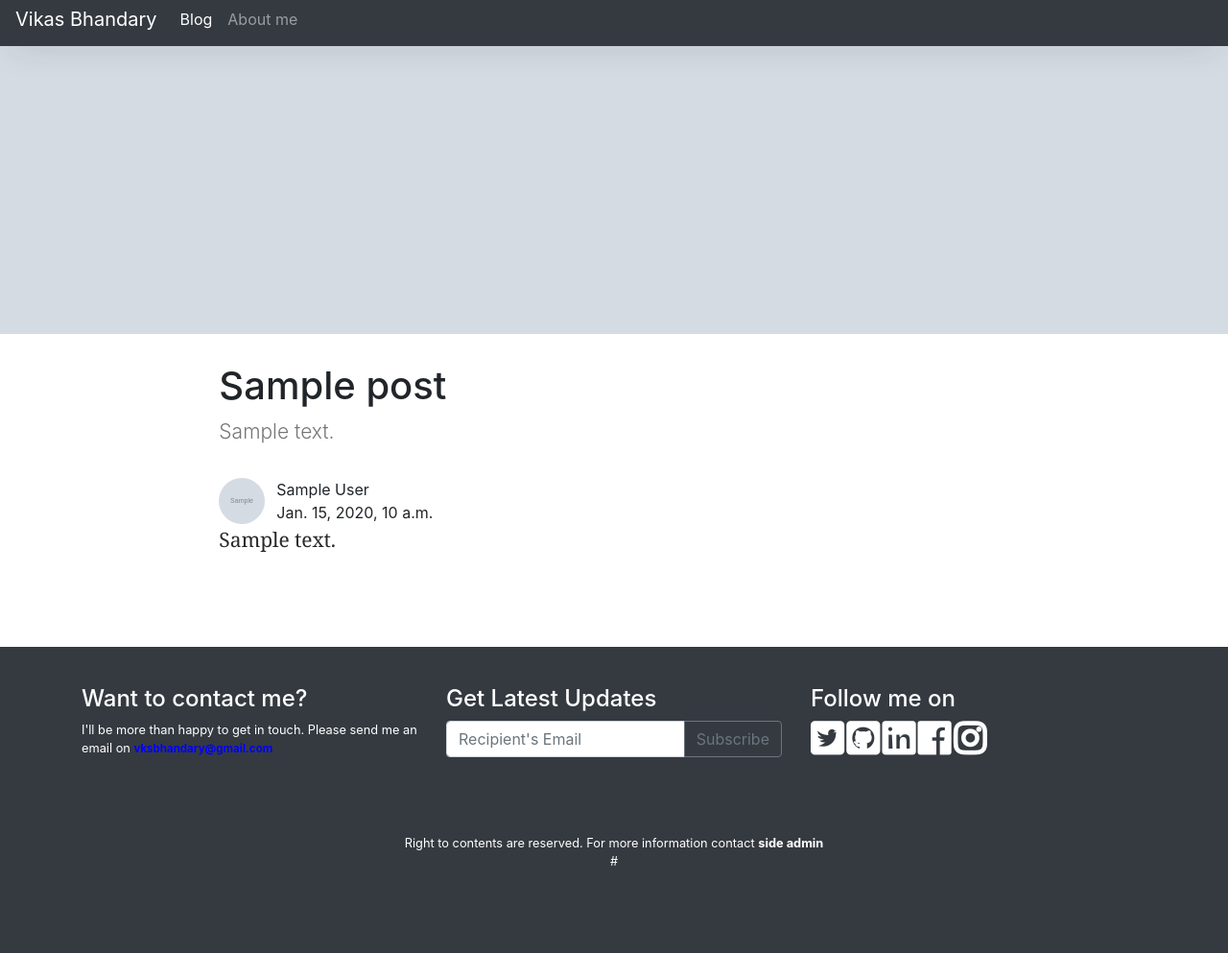
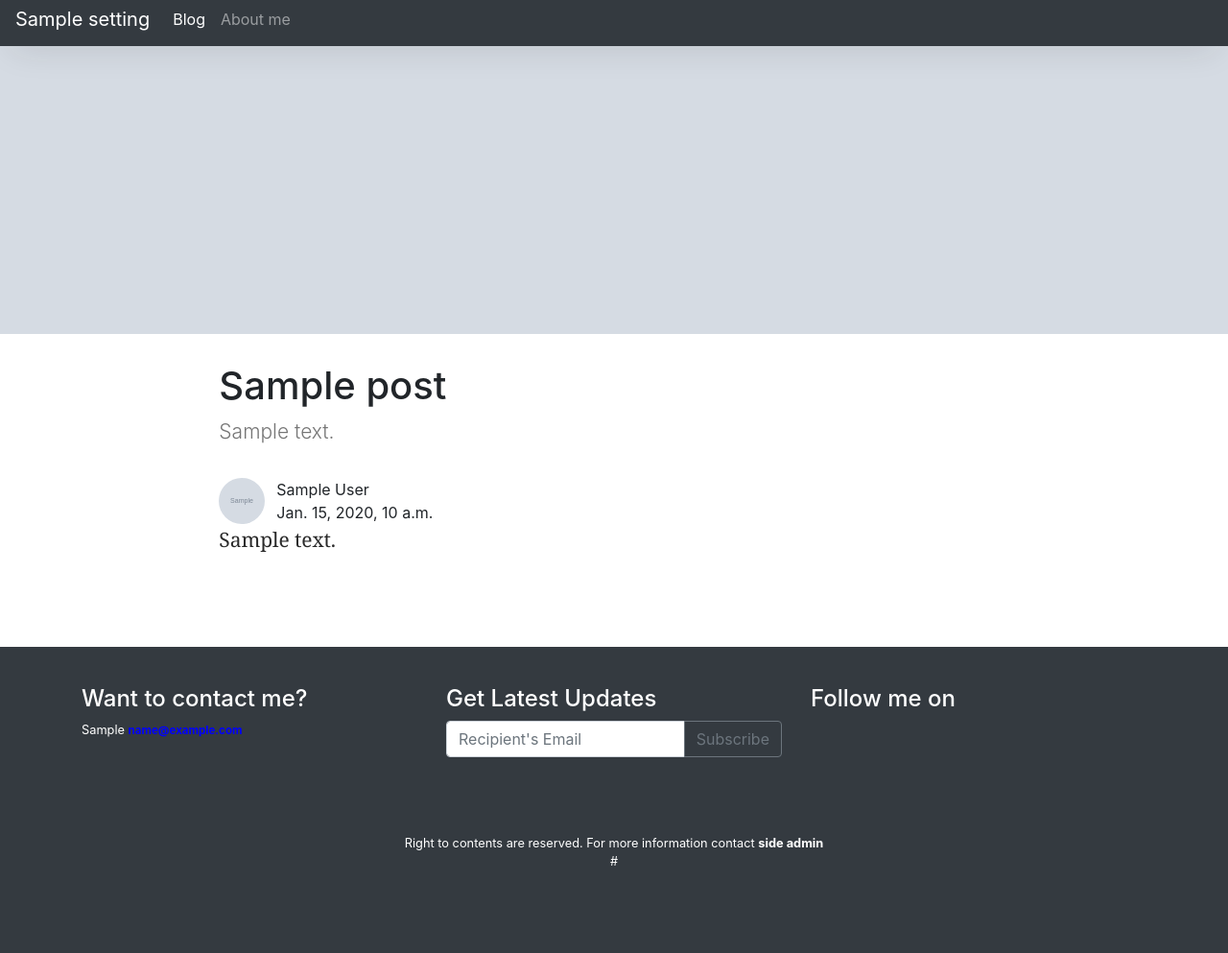
Before and after one commit to vksbhandary/django-portfolio, a Django app: template templates/blog.html in a window 1280 px wide. Shown: the whole page at 96% size. Run offline with Django 3.2, Linux system fonts and the light colour scheme; the template is opened without the code that fills it: most values are stand-ins (such as "Sample title", 1, 10 or a date in 2020); grey boxes marked "Sample" are stand-in pictures; some libraries are stand-ins or nearby versions.

Commit message:
made template's social links & site name dynamic

```diff
--- a/static/css/blog.css
+++ b/static/css/blog.css
@@ -32,13 +32,12 @@ h2.blog-head{
 
 .post > div.desc > h2{
     font-family: "Roboto Slab", sans-serif;
-    font-size: 1.1em;
+    font-size: 1.8em;
     font-weight: 700;
 }
 .post > div.desc > p{
   font-style: normal;
   text-align: justify;
-  font-size: .8em;
   font-weight: 300;
 }
 
--- a/templates/base.html
+++ b/templates/base.html
@@ -3,7 +3,13 @@
 <html lang="en">
     <head>
         {% block sitetitle %}
-         <title> {{ site.title|default:"Vikas Bhandary" }}  </title>
+        {% if setting %}
+        <title> {{ setting.sitetitle }}  </title>
+
+        {% else %}
+        <title> Vikas Bhandary  </title>
+        {% endif %}
+
         {% endblock %}
         <link rel="stylesheet" href="//stackpath.bootstrapcdn.com/bootstrap/4.2.1/css/bootstrap.min.css" integrity="sha384-GJzZqFGwb1QTTN6wy59ffF1BuGJpLSa9DkKMp0DgiMDm4iYMj70gZWKYbI706tWS" crossorigin="anonymous">
         <link rel="stylesheet" href="{% static 'css/style.css' %}">
@@ -24,7 +30,13 @@
       <header>
       <nav class="navbar bar-default fixed-top navbar-expand-sm navbar-dark bg-dark">
 
-          <a class="navbar-brand" href="/">Vikas Bhandary</a>
+          <a class="navbar-brand" href="/">
+            {% if setting %}
+            {{ setting.sitetitle }}
+            {% else %}
+            Vikas Bhandary
+            {% endif %}
+          </a>
           <button class="navbar-toggler" type="button" data-toggle="collapse" data-target="#navbarSupportedContent" aria-controls="navbarSupportedContent" aria-expanded="false" aria-label="Toggle navigation">
             <span class="navbar-toggler-icon"></span>
           </button>
@@ -55,8 +67,20 @@
                <div class="row">
                   <div class="col-md-12 col-lg-4">
                       <h4>Want to contact me?</h4>
-                      <p> I'll be more than happy to get in touch. Please send me an email on
-                        <a class="phone" href="mailto:vksbhandary@gmail.com">vksbhandary@gmail.com</a>
+                      <p>
+
+                           {% if setting and setting.contact_msg %}
+                           {{ setting.contact_msg }}
+                           {% else %}
+                            I'll be more than happy to get in touch. Please send me an email on
+                           {% endif %}
+
+                          {% if setting %}
+                          <a class="phone" href="mailto:{{ setting.defprofile.user.email }}">{{ setting.defprofile.user.email }}</a>
+                          {% else %}
+
+                          <a class="phone" href="mailto:vksbhandary@gmail.com">vksbhandary@gmail.com</a>
+                          {% endif %}
                       </p>
 
                </div>
@@ -71,11 +95,26 @@
                   </div>
                    <div class="col-md-12 col-lg-4">
                        <h4>Follow me on</h4>
-                       <a  class="twitter" href="#"><i class="fab fa-3x fa-twitter-square"></i></a>
-                       <a class="" href="#"><i class="fab  fa-3x  fa-github-square"></i></a>
-                       <a class="" href="#"><i class="fab  fa-3x fa-linkedin"></i></a>
-                       <a class="" href="#"><i class="fab  fa-3x fa-facebook"></i></a>
-                       <a class="insta" href="#"><i class="fab  fa-3x fa-instagram"></i></a>
+                       {% if setting.defprofile.urls %}
+                       {% for link in setting.defprofile.urls %}
+                          {% if link.type == 'medium' %}
+                          <a class="" href="{{ link.link }}"><i class="fab  fa-3x fa-medium"></i></a>
+                          {% elif link.type == 'linkedin' %}
+                          <a class="" href="{{ link.link }}"><i class="fab  fa-3x fa-linkedin"></i></a>
+                          {% elif link.type == 'facebook' %}
+                          <a class="" href="{{ link.link }}"><i class="fab  fa-3x  fa-facebook"></i></a>
+                          {% elif link.type == 'twitter' %}
+                          <a  class="twitter" href="{{ link.link }}"><i class="fab fa-3x fa-twitter-square"></i></a>
+                          {% elif link.type == 'github' %}
+                          <a class="" href="{{ link.link }}"><i class="fab  fa-3x  fa-github-square"></i></a>
+                          {% endif %}
+                       {% endfor %}
+
+                       {% else %}
+                       <a class="" href="https://github.com/vksbhandary"><i class="fab  fa-3x  fa-github-square"></i></a>
+                       <a class="" href="https://www.linkedin.com/in/vksbhandary/"><i class="fab  fa-3x fa-linkedin"></i></a>
+                       <a class="" href="https://medium.com/@vksbhandary"><i class="fab  fa-3x fa-medium"></i></a>
+                       {% endif %}
 
                   </div>
               </div><!-- row-->
--- a/usersettings/models.py
+++ b/usersettings/models.py
@@ -48,6 +48,7 @@ class SiteSetting(IndexedTimeStampedModel):
     maxblog = models.IntegerField(verbose_name = "Max Blog on home")
     siteurl = models.URLField(max_length=1024, verbose_name = "Website url",blank=True,default=None, null=True)
     sitetitle = models.CharField(max_length=150,unique=True, verbose_name = "Site title")
+    contact_msg = models.CharField(max_length=512, blank=True, default=None, null=True,  verbose_name = "Contact Message")
     disqusname = models.CharField(max_length=150,blank=True, default=None, null=True, verbose_name = "Disqus short name")
     googleanalyticid = models.CharField(max_length=150,blank=True, default=None, null=True, verbose_name = "Google analytics ID")
     keywords = models.CharField(max_length=512,blank=True, default=None, null=True, verbose_name = "Site SEO keywords")
```
Also changed, not shown: usersettings/migrations/0005_auto_20200103_0515.py (added), usersettings/migrations/0006_auto_20200103_0559.py (added).
